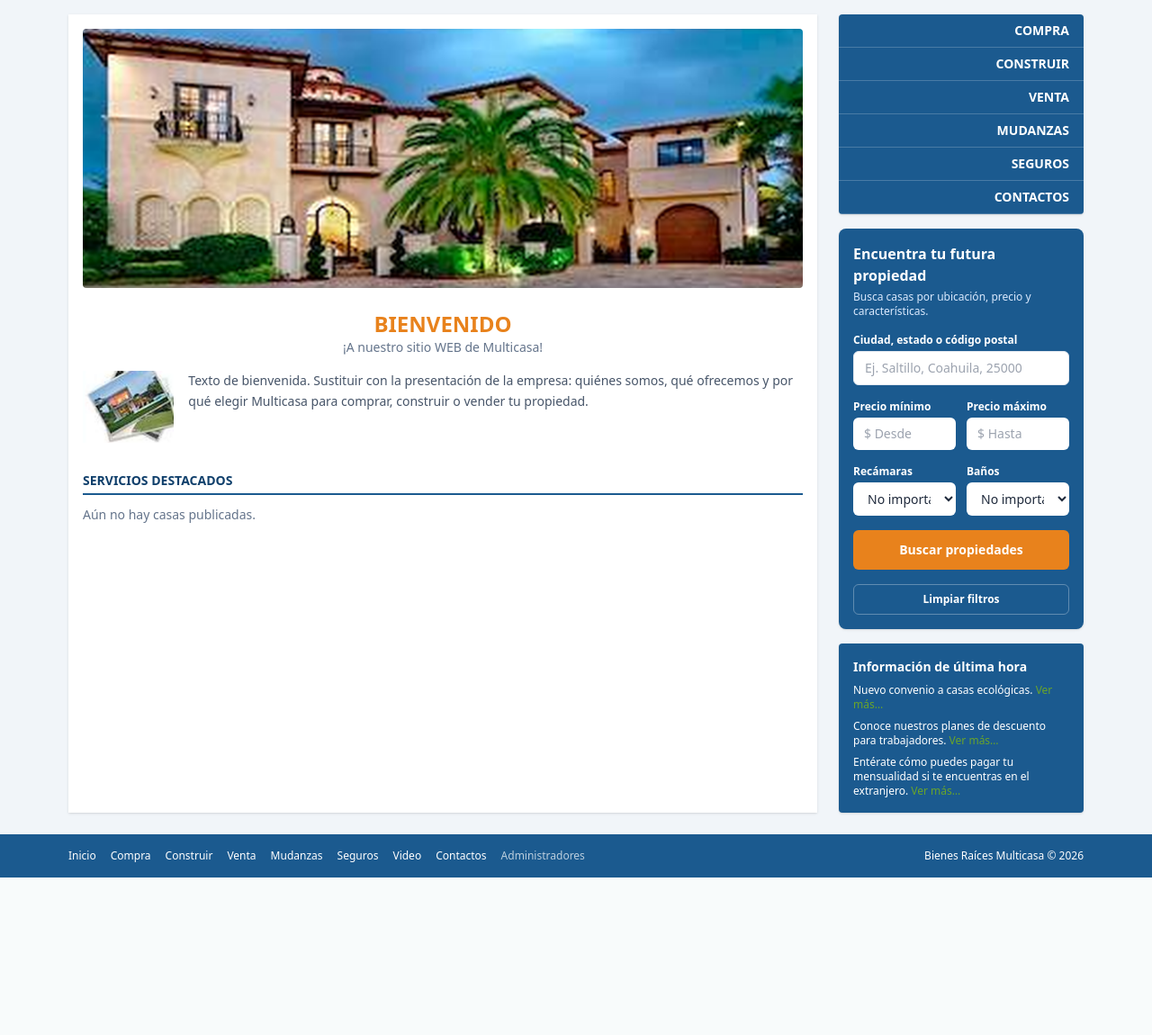
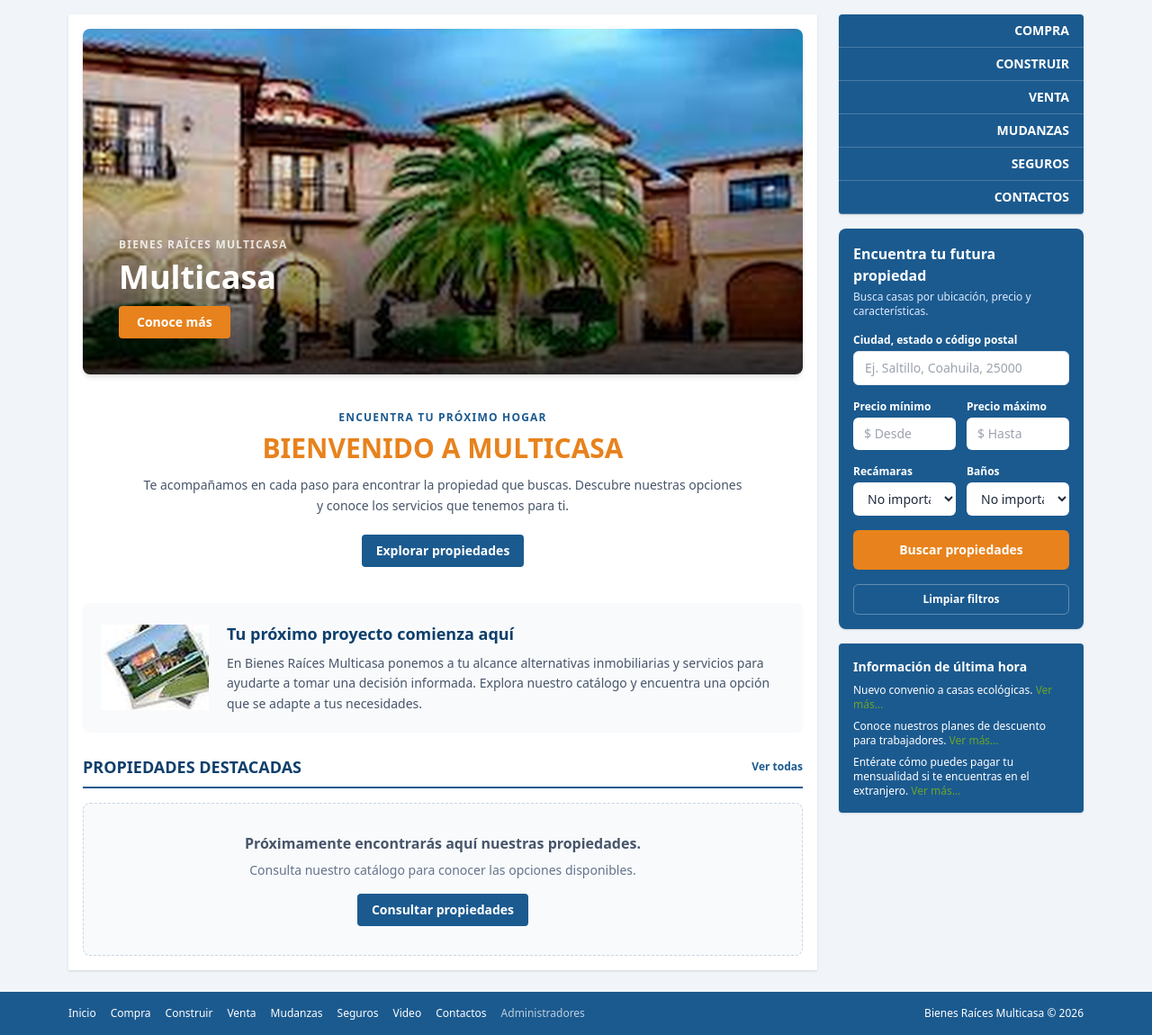
Before and after one commit to LunaMxz/Multicasa, a Node server app: page / in a window 1280 px wide. Shown: the part 100-1250 px from the top of the page at 90% size. Before the commit the page ends 1075 px from the top, so only its background shows below. Run offline with Node 20, Linux system fonts and the light colour scheme; data that the repository does not hold is empty; some libraries are stand-ins or nearby versions.

Commit message:
Mejora frontend y servicio de casas

```diff
--- a/public/css/styles.css
+++ b/public/css/styles.css
@@ -684,8 +684,28 @@ video {
   visibility: collapse;
 }
 
+.absolute {
+  position: absolute;
+}
+
 .relative {
   position: relative;
+}
+
+.inset-0 {
+  inset: 0px;
+}
+
+.bottom-10 {
+  bottom: 2.5rem;
+}
+
+.left-5 {
+  left: 1.25rem;
+}
+
+.right-5 {
+  right: 1.25rem;
 }
 
 .mx-auto {
@@ -750,14 +770,14 @@ video {
   margin-top: 1rem;
 }
 
+.mt-5 {
+  margin-top: 1.25rem;
+}
+
 .mt-6 {
   margin-top: 1.5rem;
 }
 
-.mt-8 {
-  margin-top: 2rem;
-}
-
 .block {
   display: block;
 }
@@ -798,6 +818,10 @@ video {
   height: 5rem;
 }
 
+.h-24 {
+  height: 6rem;
+}
+
 .h-28 {
   height: 7rem;
 }
@@ -842,6 +866,10 @@ video {
   min-width: 0px;
 }
 
+.max-w-2xl {
+  max-width: 42rem;
+}
+
 .max-w-6xl {
   max-width: 72rem;
 }
@@ -924,6 +952,10 @@ video {
 
 .gap-4 {
   gap: 1rem;
+}
+
+.gap-5 {
+  gap: 1.25rem;
 }
 
 .gap-6 {
@@ -963,6 +995,12 @@ video {
   margin-bottom: calc(1rem * var(--tw-space-y-reverse));
 }
 
+.space-y-6 > :not([hidden]) ~ :not([hidden]) {
+  --tw-space-y-reverse: 0;
+  margin-top: calc(1.5rem * calc(1 - var(--tw-space-y-reverse)));
+  margin-bottom: calc(1.5rem * var(--tw-space-y-reverse));
+}
+
 .overflow-hidden {
   overflow: hidden;
 }
@@ -1003,8 +1041,21 @@ video {
   border-bottom-width: 1px;
 }
 
+.border-b-2 {
+  border-bottom-width: 2px;
+}
+
 .border-t {
   border-top-width: 1px;
+}
+
+.border-dashed {
+  border-style: dashed;
+}
+
+.border-brand {
+  --tw-border-opacity: 1;
+  border-color: rgb(27 90 143 / var(--tw-border-opacity, 1));
 }
 
 .border-green-300 {
@@ -1027,6 +1078,11 @@ video {
   border-color: rgb(226 232 240 / var(--tw-border-opacity, 1));
 }
 
+.border-slate-300 {
+  --tw-border-opacity: 1;
+  border-color: rgb(203 213 225 / var(--tw-border-opacity, 1));
+}
+
 .border-white\/20 {
   border-color: rgb(255 255 255 / 0.2);
 }
@@ -1107,6 +1163,30 @@ video {
 
 .bg-white\/15 {
   background-color: rgb(255 255 255 / 0.15);
+}
+
+.bg-gradient-to-t {
+  background-image: linear-gradient(to top, var(--tw-gradient-stops));
+}
+
+.from-black\/70 {
+  --tw-gradient-from: rgb(0 0 0 / 0.7) var(--tw-gradient-from-position);
+  --tw-gradient-to: rgb(0 0 0 / 0) var(--tw-gradient-to-position);
+  --tw-gradient-stops: var(--tw-gradient-from), var(--tw-gradient-to);
+}
+
+.via-black\/10 {
+  --tw-gradient-to: rgb(0 0 0 / 0)  var(--tw-gradient-to-position);
+  --tw-gradient-stops: var(--tw-gradient-from), rgb(0 0 0 / 0.1) var(--tw-gradient-via-position), var(--tw-gradient-to);
+}
+
+.to-transparent {
+  --tw-gradient-to: transparent var(--tw-gradient-to-position);
+}
+
+.object-contain {
+  -o-object-fit: contain;
+     object-fit: contain;
 }
 
 .object-cover {
@@ -1126,8 +1206,16 @@ video {
   padding: 1rem;
 }
 
+.p-5 {
+  padding: 1.25rem;
+}
+
 .p-6 {
   padding: 1.5rem;
+}
+
+.p-8 {
+  padding: 2rem;
 }
 
 .\!px-3 {
@@ -1185,6 +1273,10 @@ video {
   padding-bottom: 1rem;
 }
 
+.pb-2 {
+  padding-bottom: 0.5rem;
+}
+
 .pb-8 {
   padding-bottom: 2rem;
 }
@@ -1252,6 +1344,10 @@ video {
   font-weight: 700;
 }
 
+.font-extrabold {
+  font-weight: 800;
+}
+
 .font-medium {
   font-weight: 500;
 }
@@ -1345,6 +1441,10 @@ video {
 .text-white {
   --tw-text-opacity: 1;
   color: rgb(255 255 255 / var(--tw-text-opacity, 1));
+}
+
+.text-white\/80 {
+  color: rgb(255 255 255 / 0.8);
 }
 
 .opacity-70 {
@@ -1354,6 +1454,12 @@ video {
 .shadow {
   --tw-shadow: 0 1px 3px 0 rgb(0 0 0 / 0.1), 0 1px 2px -1px rgb(0 0 0 / 0.1);
   --tw-shadow-colored: 0 1px 3px 0 var(--tw-shadow-color), 0 1px 2px -1px var(--tw-shadow-color);
+  box-shadow: var(--tw-ring-offset-shadow, 0 0 #0000), var(--tw-ring-shadow, 0 0 #0000), var(--tw-shadow);
+}
+
+.shadow-md {
+  --tw-shadow: 0 4px 6px -1px rgb(0 0 0 / 0.1), 0 2px 4px -2px rgb(0 0 0 / 0.1);
+  --tw-shadow-colored: 0 4px 6px -1px var(--tw-shadow-color), 0 2px 4px -2px var(--tw-shadow-color);
   box-shadow: var(--tw-ring-offset-shadow, 0 0 #0000), var(--tw-ring-shadow, 0 0 #0000), var(--tw-shadow);
 }
 
@@ -1422,12 +1528,16 @@ video {
 }
 
 @media (min-width: 640px) {
+  .sm\:left-10 {
+    left: 2.5rem;
+  }
+
   .sm\:block {
     display: block;
   }
 
-  .sm\:h-72 {
-    height: 18rem;
+  .sm\:h-80 {
+    height: 20rem;
   }
 
   .sm\:grid-cols-2 {
@@ -1438,8 +1548,22 @@ video {
     grid-template-columns: repeat(4, minmax(0, 1fr));
   }
 
+  .sm\:grid-cols-\[120px_1fr\] {
+    grid-template-columns: 120px 1fr;
+  }
+
   .sm\:flex-row {
     flex-direction: row;
+  }
+
+  .sm\:text-3xl {
+    font-size: 1.875rem;
+    line-height: 2.25rem;
+  }
+
+  .sm\:text-4xl {
+    font-size: 2.25rem;
+    line-height: 2.5rem;
   }
 }
 
@@ -1458,6 +1582,10 @@ video {
 }
 
 @media (min-width: 1024px) {
+  .lg\:h-96 {
+    height: 24rem;
+  }
+
   .lg\:grid-cols-2 {
     grid-template-columns: repeat(2, minmax(0, 1fr));
   }
@@ -1476,11 +1604,11 @@ video {
 }
 
 @media (min-width: 1280px) {
+  .xl\:grid-cols-3 {
+    grid-template-columns: repeat(3, minmax(0, 1fr));
+  }
+
   .xl\:grid-cols-6 {
     grid-template-columns: repeat(6, minmax(0, 1fr));
   }
-
-  .xl\:grid-cols-3 {
-    grid-template-columns: repeat(3, minmax(0, 1fr));
-  }
-}
+}
--- a/src/config/database.js
+++ b/src/config/database.js
@@ -1,8 +1,6 @@
 require('dotenv').config();
 const { Sequelize } = require('sequelize');
 
-// Patrón SINGLETON: Node cachea los módulos, por lo que toda la app
-// comparte esta única instancia de conexión a PostgreSQL.
 const sequelize = new Sequelize(
   process.env.DB_NAME || 'multicasa',
   process.env.DB_USER || 'postgres',
--- a/src/views/pages/home.ejs
+++ b/src/views/pages/home.ejs
@@ -1,44 +1,120 @@
 <link rel="stylesheet" href="https://cdn.jsdelivr.net/npm/swiper@11.1.14/swiper-bundle.min.css">
 
-<%# TODO(PSD): slider en la sección marcada del diseño %>
-<div class="swiper h-64 w-full overflow-hidden rounded sm:h-72">
+<section class="space-y-6">
+
+  <!-- Carrusel principal -->
+  <div class="swiper relative h-64 overflow-hidden rounded-lg shadow-md sm:h-80 lg:h-96">
     <div class="swiper-wrapper">
       <% slides.forEach((s) => { %>
-      <a href="<%= s.href %>" class="swiper-slide block">
-        <img src="<%= s.src %>" alt="<%= s.titulo %>" class="h-full w-full object-cover">
+        <a href="<%= s.href %>" class="swiper-slide relative block">
+          <img
+            src="<%= s.src %>"
+            alt="<%= s.titulo %>"
+            class="h-full w-full object-cover"
+          >
+          <div class="absolute inset-0 bg-gradient-to-t from-black/70 via-black/10 to-transparent"></div>
+          <div class="absolute bottom-10 left-5 right-5 text-white sm:left-10">
+            <p class="mb-2 text-xs font-semibold uppercase tracking-widest text-white/80">
+              Bienes Raíces Multicasa
+            </p>
+            <h2 class="text-2xl font-bold sm:text-4xl">
+              <%= s.titulo %>
+            </h2>
+            <span class="mt-3 inline-block rounded bg-accent px-5 py-2 text-sm font-semibold text-white">
+              Conoce más
+            </span>
+          </div>
         </a>
       <% }) %>
     </div>
     <div class="swiper-pagination"></div>
   </div>
 
-<div class="mt-6 text-center">
-  <h1 class="text-2xl font-bold text-accent">BIENVENIDO</h1>
-  <p class="text-sm text-slate-500">¡A nuestro sitio WEB de Multicasa!</p>
+  <!-- Bienvenida -->
+  <div class="py-4 text-center">
+    <p class="text-xs font-bold uppercase tracking-widest text-brand">
+      Encuentra tu próximo hogar
+    </p>
+    <h1 class="mt-2 text-2xl font-extrabold text-accent sm:text-3xl">
+      BIENVENIDO A MULTICASA
+    </h1>
+    <p class="mx-auto mt-3 max-w-2xl text-sm leading-relaxed text-slate-600">
+      Te acompañamos en cada paso para encontrar la propiedad que buscas.
+      Descubre nuestras opciones y conoce los servicios que tenemos para ti.
+    </p>
+    <a href="/casas" class="btn mt-5">
+      Explorar propiedades
+    </a>
   </div>
 
-<div class="mt-4 flex items-start gap-4">
-  <img src="/img/icono_fotos.png" alt="" class="h-20 w-auto">
-  <p class="text-sm leading-relaxed text-slate-600">
-    <%# TODO: texto de bienvenida real %>
-    Texto de bienvenida. Sustituir con la presentación de la empresa: quiénes somos, qué ofrecemos y por qué elegir Multicasa para comprar, construir o vender tu propiedad.
+  <!-- Presentación -->
+  <div class="grid items-center gap-5 rounded-lg bg-slate-50 p-5 sm:grid-cols-[120px_1fr]">
+    <div class="flex justify-center">
+      <img
+        src="/img/icono_fotos.png"
+        alt="Propiedades Multicasa"
+        class="h-24 w-auto object-contain"
+      >
+    </div>
+    <div>
+      <h2 class="text-lg font-bold text-brand-dark">
+        Tu próximo proyecto comienza aquí
+      </h2>
+      <p class="mt-2 text-sm leading-relaxed text-slate-600">
+        En Bienes Raíces Multicasa ponemos a tu alcance alternativas
+        inmobiliarias y servicios para ayudarte a tomar una decisión
+        informada. Explora nuestro catálogo y encuentra una opción
+        que se adapte a tus necesidades.
       </p>
     </div>
+  </div>
 
-<h2 class="titulo-seccion mt-8">Servicios destacados</h2>
+  <!-- Propiedades -->
+  <section>
+    <div class="mb-4 flex items-center justify-between border-b-2 border-brand pb-2">
+      <h2 class="text-lg font-bold uppercase text-brand-dark">
+        Propiedades destacadas
+      </h2>
+      <a href="/casas" class="text-xs font-semibold text-brand hover:underline">
+        Ver todas
+      </a>
+    </div>
+
     <% if (destacadas.length) { %>
-  <div class="grid gap-4 sm:grid-cols-2">
-    <% destacadas.forEach((casa) => { %><%- include('../partials/casa-card', { casa }) %><% }) %>
+      <div class="grid gap-5 sm:grid-cols-2">
+        <% destacadas.forEach((casa) => { %>
+          <%- include('../partials/casa-card', { casa }) %>
+        <% }) %>
       </div>
     <% } else { %>
-  <p class="text-sm text-slate-500">Aún no hay casas publicadas.</p>
+      <div class="rounded-lg border border-dashed border-slate-300 bg-slate-50 p-8 text-center">
+        <p class="font-semibold text-slate-600">
+          Próximamente encontrarás aquí nuestras propiedades.
+        </p>
+        <p class="mt-2 text-sm text-slate-500">
+          Consulta nuestro catálogo para conocer las opciones disponibles.
+        </p>
+        <a href="/casas" class="btn mt-4">Consultar propiedades</a>
+      </div>
     <% } %>
+  </section>
+
+</section>
 
 <script src="https://cdn.jsdelivr.net/npm/swiper@11.1.14/swiper-bundle.min.js"></script>
 <script>
   new Swiper('.swiper', {
     loop: document.querySelectorAll('.swiper-slide').length > 1,
-    autoplay: { delay: 4000, disableOnInteraction: false },
-    pagination: { el: '.swiper-pagination', clickable: true },
+    autoplay: {
+      delay: 4500,
+      disableOnInteraction: false
+    },
+    pagination: {
+      el: '.swiper-pagination',
+      clickable: true
+    },
+    keyboard: {
+      enabled: true
+    }
   });
 </script>
```
Also changed, not shown: src/services/CasaService.js (+129 -47 lines), src/views/pages/casa-detalle.ejs (+32 -6 lines), src/views/partials/casa-card.ejs (+6 -2 lines). Lines whose indentation alone changed are shown as unchanged.
